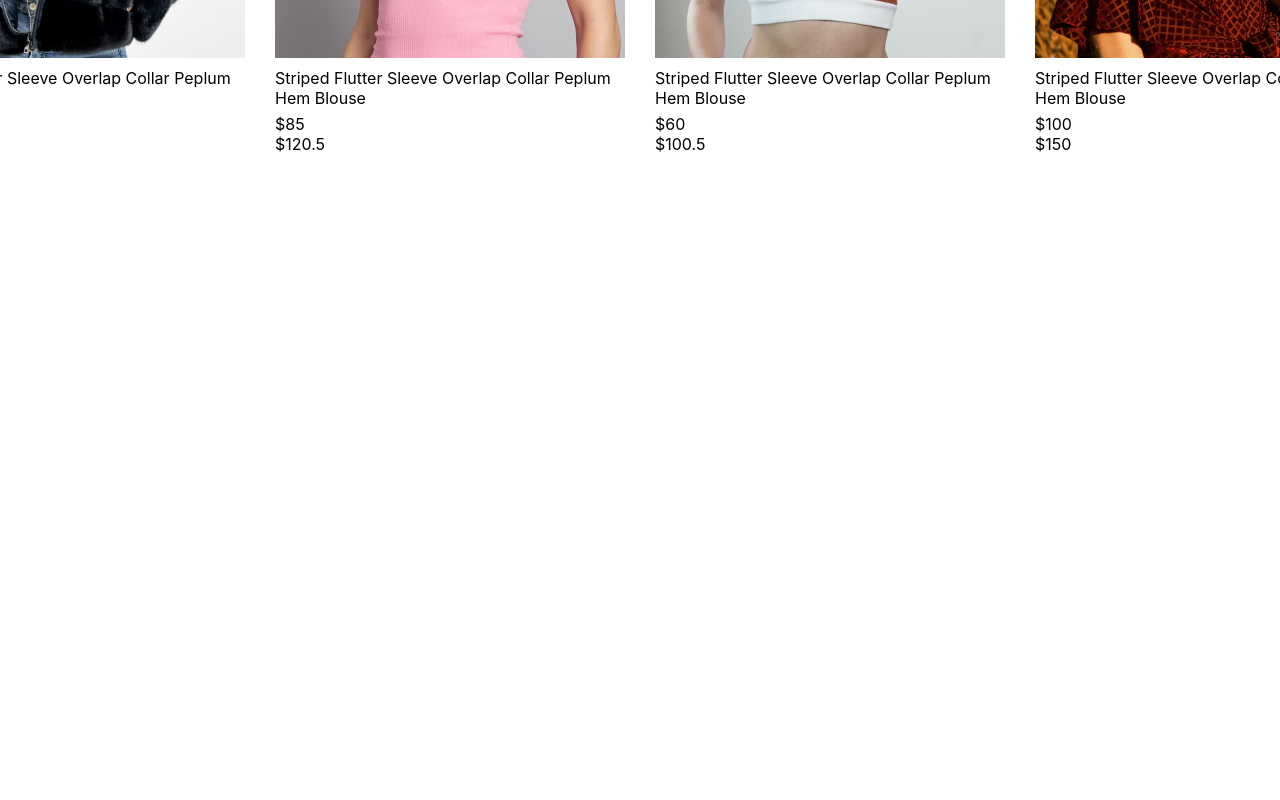
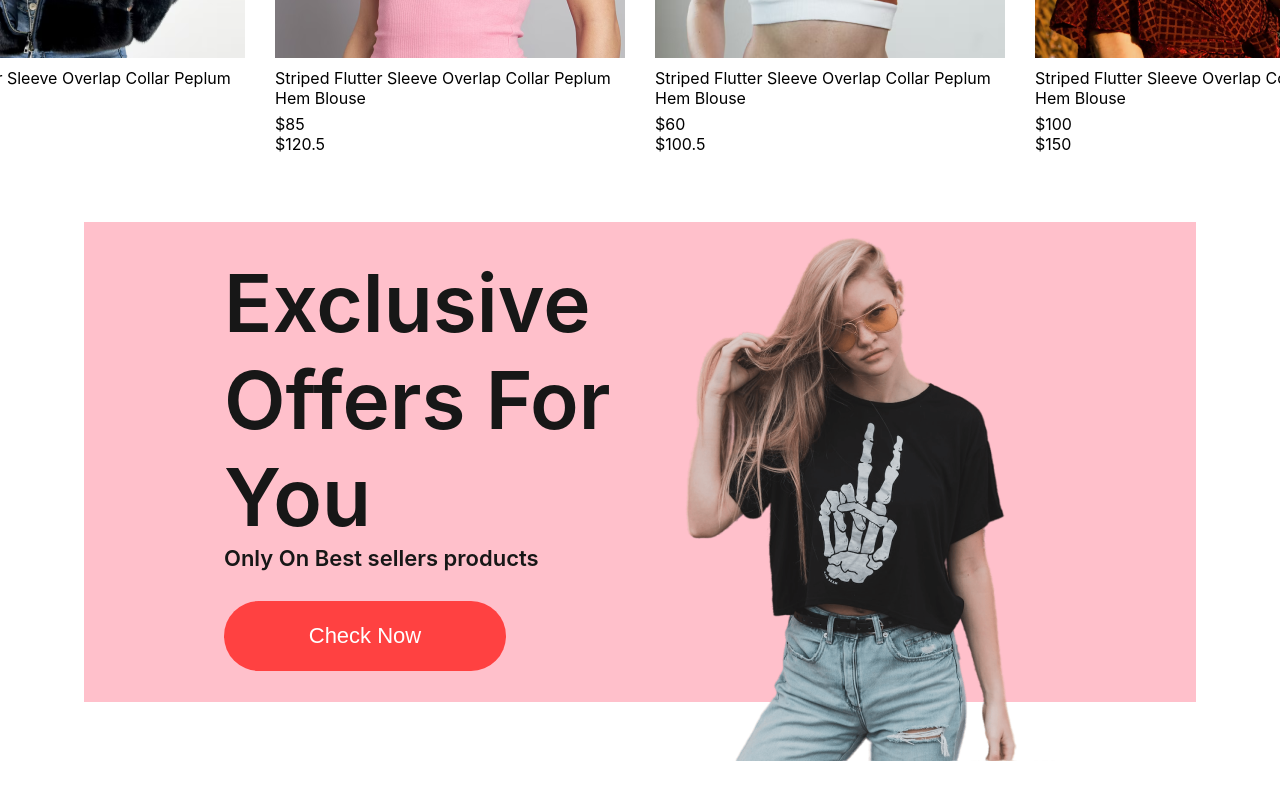
Before and after one commit to sonalipunsara/E-Commerce-website, a React (Create React App) app: page / in a window 1280 px wide. Shown: the part 1395-2195 px from the top of the page. Before the commit the page ends 1617 px from the top, so only its background shows below. Built offline with nearby package versions, Linux system fonts and the light colour scheme.

Commit message:
Offers banner

```diff
--- /dev/null
+++ b/src/Components/Offers/Offers.css
@@ -0,0 +1,49 @@
+.offers {
+  width: 65%;
+  height: 60vh;
+  display: flex;
+  margin: auto;
+  padding: 0px 140px;
+  margin-bottom: 150px;
+  background: pink;
+}
+
+.offers-left {
+  flex: 1;
+  display: flex;
+  flex-direction: column;
+  justify-content: center;
+}
+
+.offers-left h1 {
+  color: #171717;
+  font-size: 80px;
+  font-weight: 600;
+}
+
+.offers-left p {
+  color: #171717;
+  font-size: 22px;
+  font-weight: 600;
+}
+
+.offers-left button {
+  width: 282px;
+  height: 70px;
+  border-radius: 35px;
+  background: #ff4141;
+  border: none;
+  color: white;
+  font-size: 22px;
+  font-weight: 500;
+  margin-top: 30px;
+  cursor: pointer;
+}
+
+.offers-right {
+  flex: 1;
+  display: flex;
+  align-items: center;
+  justify-content: flex-end;
+  padding-top: 50px;
+}
--- /dev/null
+++ b/src/Components/Offers/Offers.jsx
@@ -0,0 +1,22 @@
+import React from "react";
+import "./Offers.css";
+import exclusive_image from "../Assets/exclusive_image.png";
+
+const Offers = () => {
+  return (
+    <div className="offers">
+      <div className="offers-left">
+        <h1>Exclusive</h1>
+        <h1>Offers For You</h1>
+        <p>Only On Best sellers products</p>
+        <button>Check Now</button>
+      </div>
+
+      <div className="offers-right">
+        <img src={exclusive_image} alt=""></img>
+      </div>
+    </div>
+  );
+};
+
+export default Offers;
--- a/src/Pages/Home.jsx
+++ b/src/Pages/Home.jsx
@@ -1,12 +1,14 @@
 import React from "react";
 import Hero from "../Components/Hero/Hero";
 import Popular from "../Components/Popular/Popular";
+import Offers from "../Components/Offers/Offers";
 
 const Home = () => {
   return (
     <div>
       <Hero />
       <Popular />
+      <Offers />
     </div>
   );
 };
```
